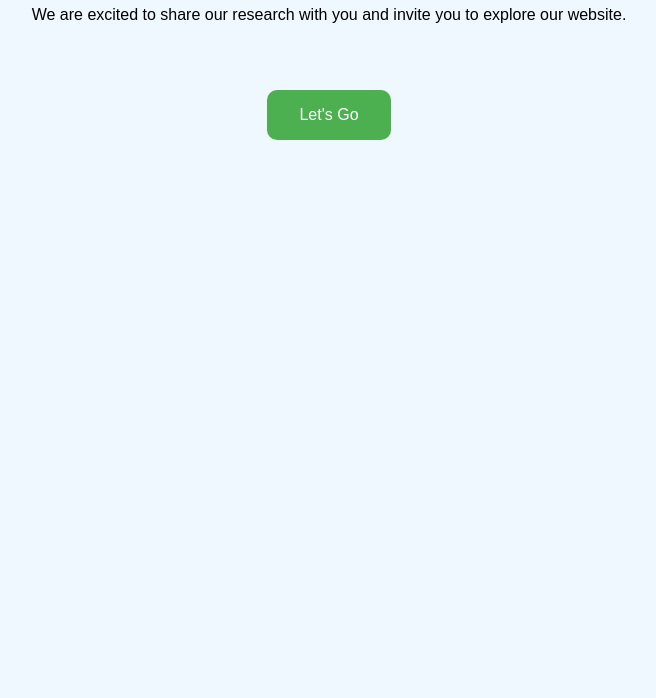
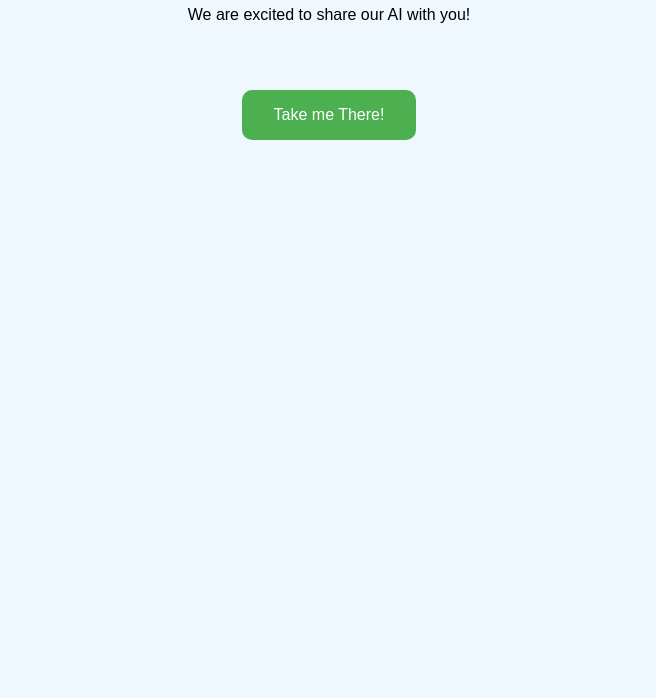
Before and after one commit to frenzjay/redirect, a plain HTML site: page feqab/index.html in a window 1280 px wide. Shown: the part 102-800 px from the top of the page, without its empty margins (311-967 px from the left). Drawn offline with Linux system fonts and the light colour scheme.

Commit message:
feqab reirect design

```diff
--- a/feqab/index.html
+++ b/feqab/index.html
@@ -32,7 +32,7 @@
 <body>
     <h1>Welcome to Frenz's AI Research</h1>
     <div class="container">
-        <p>We are excited to share our research with you and invite you to explore our website.</p>
-        <a href="https://frenzvalios.tk/research/ai" class="btn">Let's Go</a>
+        <p>We are excited to share our AI with you!</p>
+        <a href="https://frenzvalios.tk/research/ai" class="btn">Take me There!</a>
     </div>
 </body>
```
